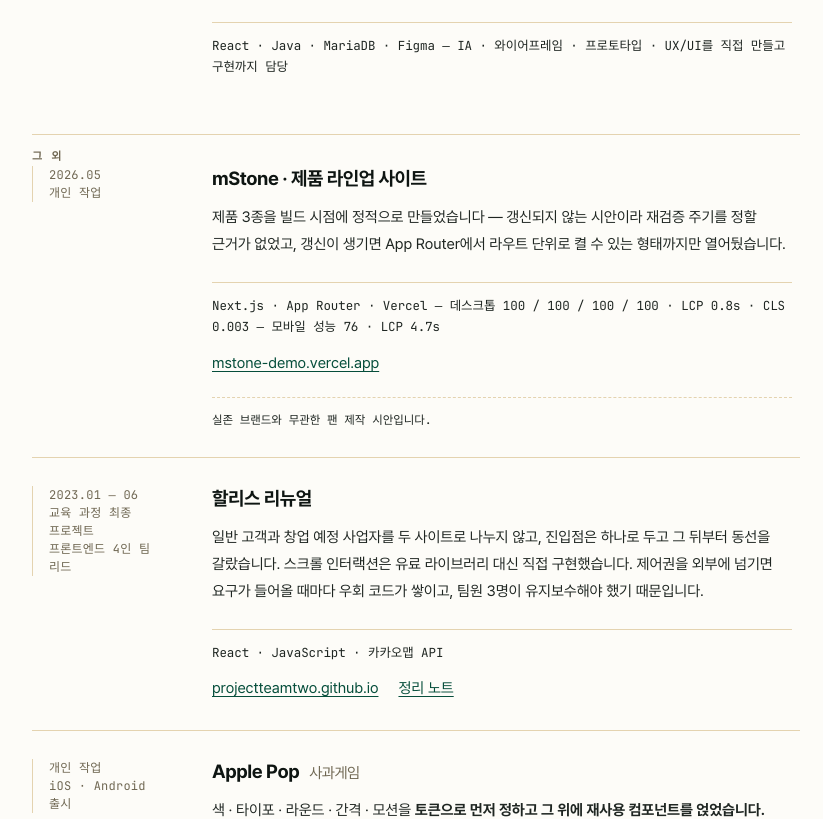
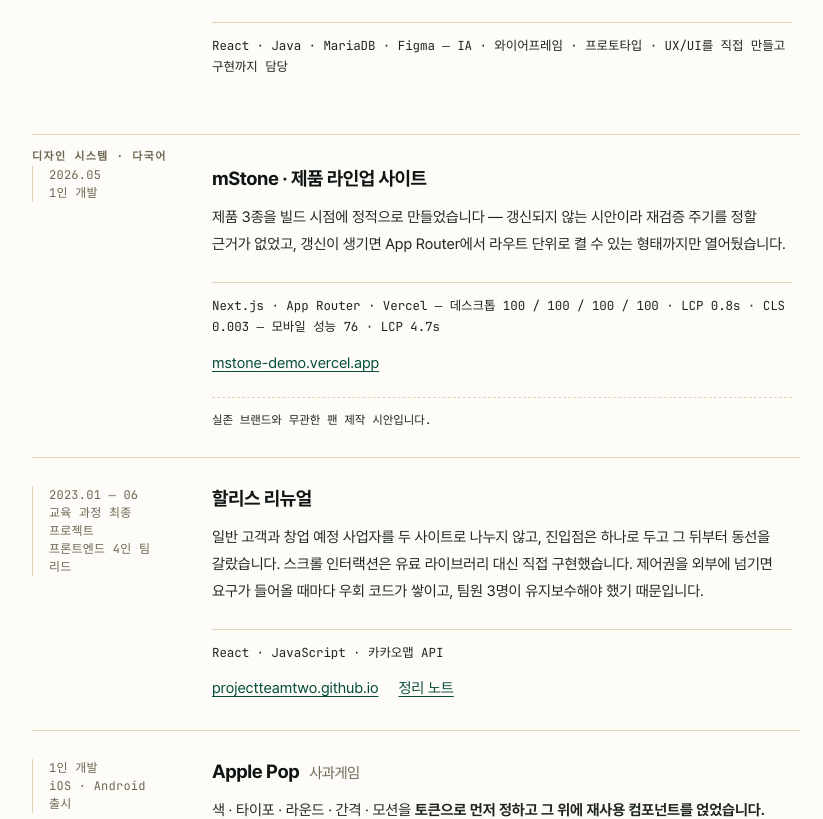
Before and after one commit to JayKim-v/JayKim-v.github.io, a website: page fe/index.html in a window 1280 px wide. Shown: the part 4680-5499 px from the top of the page, without its empty margins (224-1047 px from the left). Drawn offline with Linux system fonts and the light colour scheme.

Commit message:
01: 소제목과 성격 표기를 공고 축으로 바꾼다
그 외 → 디자인 시스템 · 다국어
  Apple Pop 은 공고 주요 업무의 '디자인 시스템 구축 및 운영'에
  대응하는 이 문서의 유일한 근거이고, 22개 로케일은 '글로벌 유저
  경험'의 근거다. 그 외로 묶어두면 앞 세 프로젝트의 곁다리로 읽혀
  둘 다 묻힌다. 라벨만 바꾸면 그 자리가 공고 항목에 대한 답이 된다.

개인 작업 → 1인 개발
  개인 작업은 업무가 아닌 것이라는 뜻이 먼저 와서 취미나 습작으로
  읽힐 여지가 있다. 실제로는 양대 마켓에 출시해 사용자가 쓰는
  제품이다. 1인 개발은 규모가 아니라 범위를 말한다 — 기획부터
  배포까지 혼자 했다는 뜻이고, 회사 일이 아니라는 사실도 그대로
  전달된다. 옆 배지의 1인 6역과도 축이 같다.

```diff
--- a/fe/index.html
+++ b/fe/index.html
@@ -295,12 +295,12 @@
 
 
 
-          <span class="subhead">그 외</span>
+          <span class="subhead">디자인 시스템 · 다국어</span>
 
           <article class="entry minor web-only">
             <div class="entry__meta">
               <span>2026.05</span>
-              <span>개인 작업</span>
+              <span>1인 개발</span>
             </div>
             <div class="entry__body">
               <h3>mStone · 제품 라인업 사이트</h3>
@@ -332,7 +332,7 @@
 
           <article class="entry minor">
             <div class="entry__meta">
-              <span>개인 작업</span>
+              <span>1인 개발</span>
               <span>iOS · Android 출시</span>
             </div>
             <div class="entry__body">
```
Also changed, not shown: 1 other file.
